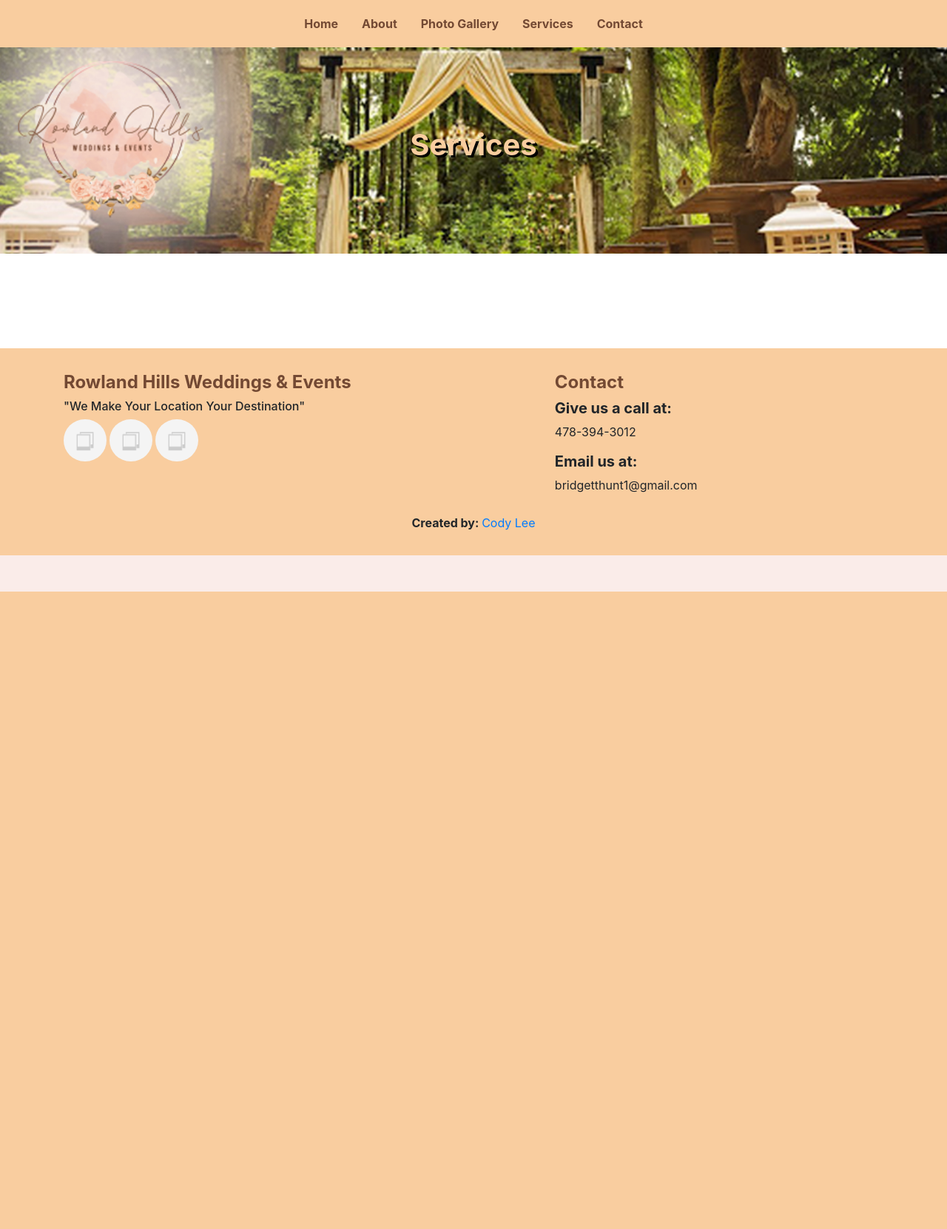
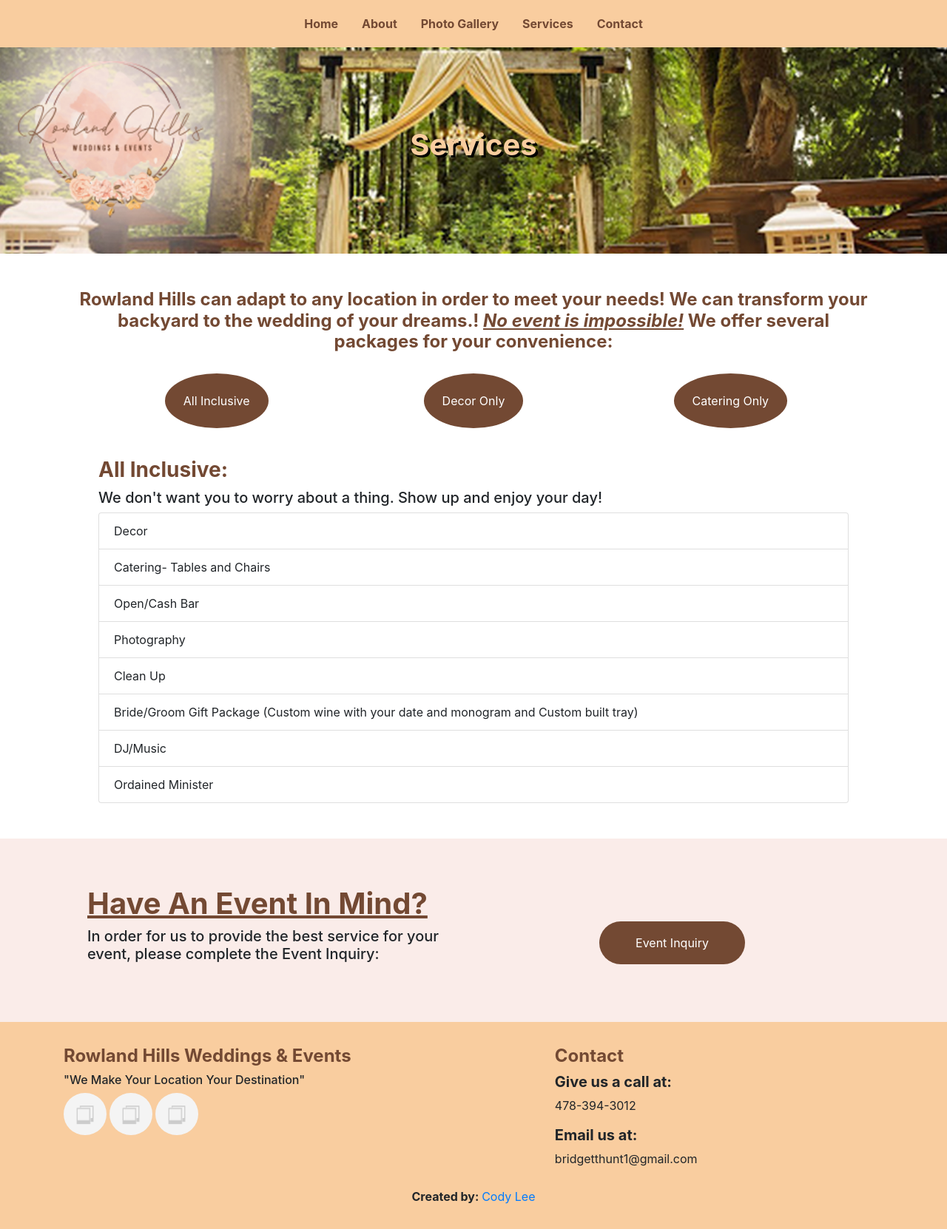
Before and after one commit to leecodya/rowland-hills, a Flask app: page /services in a window 1280 px wide. Shown: the whole page at 74% size. Before the commit the page ends 800 px from the top, so only its background shows below. Run offline with Flask 2, Linux system fonts and the light colour scheme; some libraries are stand-ins or nearby versions.

Commit message:
work for services page

```diff
--- a/templates/services.html
+++ b/templates/services.html
@@ -7,7 +7,64 @@
 </div>
 <div class="bg-white">
     <div class="container p-5">
-        <div class="row p-3"></div>
+        <div class="row text-center">
+            <h4 class="brown-text">Rowland Hills can adapt to any location in order to meet your needs! We can transform your backyard to the wedding of your dreams.! <i><u>No event is impossible!</u></i> We offer several packages for your convenience:</h4>
+        </div>
+        <ul class="row nav nav-pills p-3" role="tablist">
+            <li class="col-md-4 nav-item text-center">
+                <a class="btn brownBackground rounded-circle p-4 mt-1" stlye="width:100%" data-toggle="pill" href="#all-inclusive">All Inclusive</a>
+            </li>
+            <li class="col-md-4 nav-item text-center">
+                <a class="btn brownBackground rounded-circle p-4 mt-1" stlye="width:100%" data-toggle="pill" href="#decor">Decor Only</a>
+            </li>
+            <li class="col-md-4 nav-item text-center">
+                <a class="btn brownBackground rounded-circle p-4 mt-1" stlye="width:100%" data-toggle="pill" href="#catering">Catering Only</a>
+            </li>
+        </ul>
+        <!-- Tab panes -->
+        <div class="tab-content">
+            <div id="all-inclusive" class="container tab-pane active"><br>
+                <h3 class="brown-text">All Inclusive:</h3>
+                <h5>We don't want you to worry about a thing. Show up and enjoy your day!</h5>
+                <ul class="list-group">
+                    <li class="list-group-item">Decor</li>
+                    <li class="list-group-item">Catering- Tables and Chairs</li>
+                    <li class="list-group-item">Open/Cash Bar</li>
+                    <li class="list-group-item">Photography</li>
+                    <li class="list-group-item">Clean Up</li>
+                    <li class="list-group-item">Bride/Groom Gift Package (Custom wine with your date and monogram and Custom built tray)</li>
+                    <li class="list-group-item">DJ/Music</li>
+                    <li class="list-group-item">Ordained Minister</li>
+                </ul>
+            </div>
+            <div id="decor" class="container tab-pane fade"><br>
+                <h3 class="brown-text">Decor Only:</h3>
+                <h5>We understand that decor is one of the most important elements when planning an event. it is in the photos, it's the first thing people see when they arrive. This is one thing that Rowland Hills loves to do the most, <strong>decorate!</strong></h5>
+                <ul class="list-group">
+                    <li class="list-group-item">Props for events</li>
+                    <li class="list-group-item">If venue or catering does not supply table and chairs, we will! This will change the quote for Decor Package <strong>only</strong></li>
+                    <li class="list-group-item">Clean up</li>
+                </ul>
+            </div>
+            <div id="catering" class="container tab-pane fade"><br>
+                <h3 class="brown-text">Catering Only:</h3>
+                <h5>Who doesn't like food? We make sure we do what we can to set your event up with the best catered food around!</h5>
+                <ul class="list-group">
+                    <li class="list-group-item">Table and Chairs</li>
+                </ul>
+            </div>
+        </div>
+    </div>
+</div>
+<div class="container p-5">
+    <div class="row pt-3 pb-4">
+        <div class="col-md-6">
+            <h1 class="brown-text"><u>Have An Event In Mind?</u></h1>
+            <h5>In order for us to provide the best service for your event, please complete the Event Inquiry:</h5>
+        </div>
+        <div class="col-md-6 text-center mt-5">
+            <a href="{{ url_for('event_inquiry') }}"><button class="btn myButton rounded-pill p-3 pl-5 pr-5">Event Inquiry</button></a>
+        </div>
     </div>
 </div>
 {% endblock %}
```
